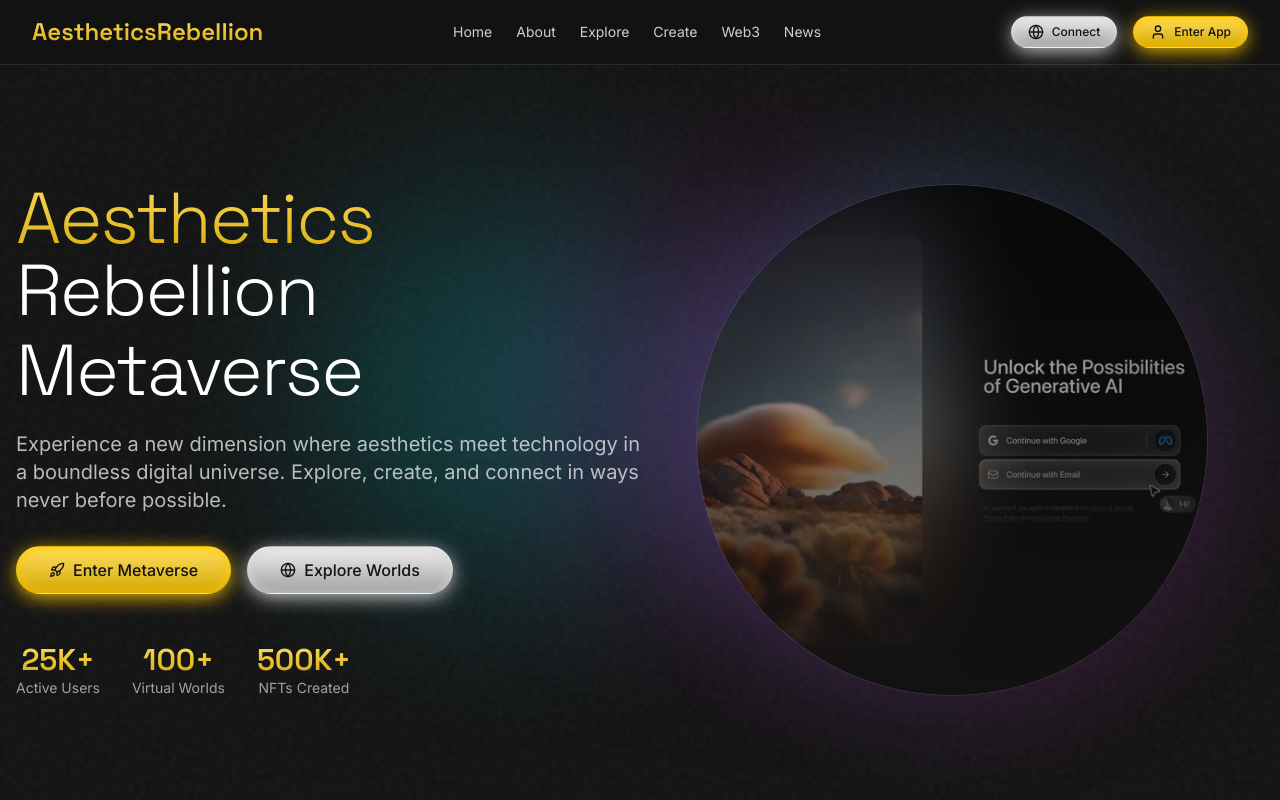
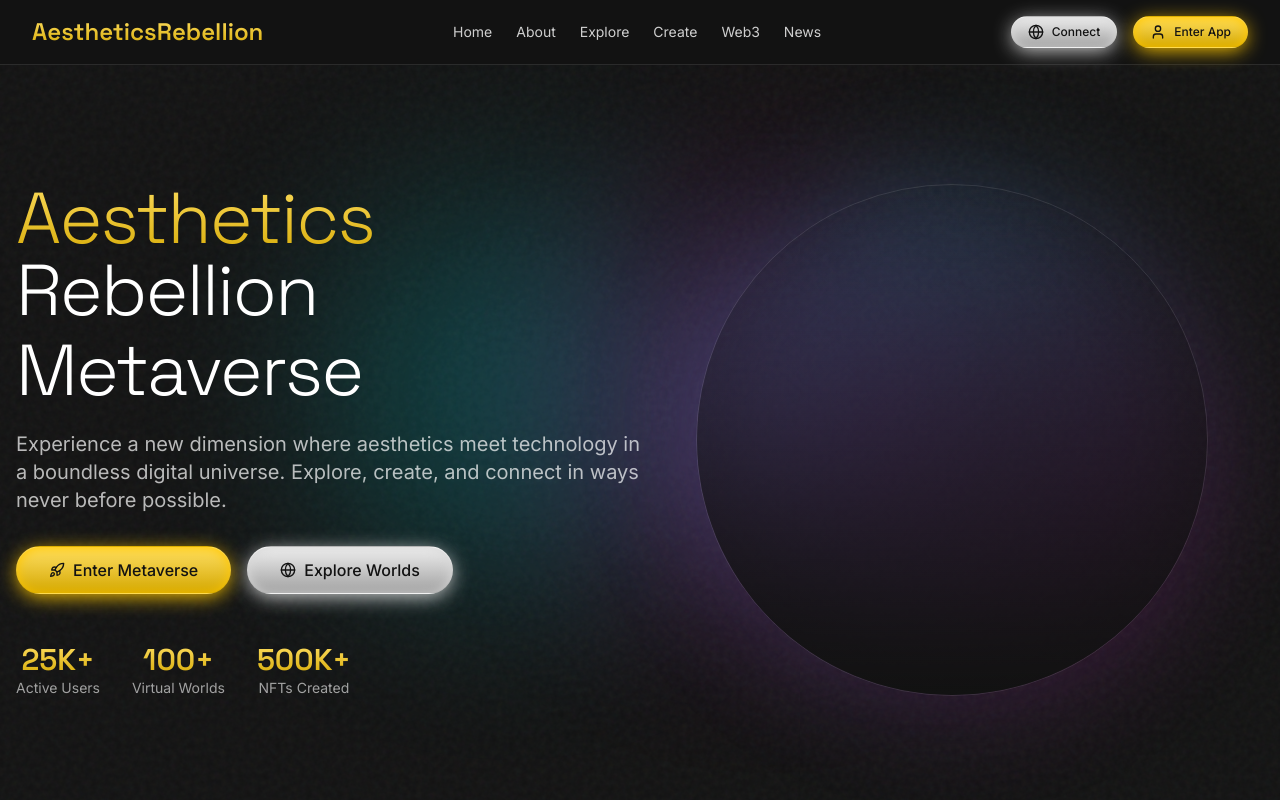
Before and after one commit to MarioSri/chrome-verse-rebellion-web, a React (Vite) app: page / in a window 1280 px wide. Shown: the top 800 px of the page. Built offline with nearby package versions, Linux system fonts and the light colour scheme.

Commit message:
Remove screenshot
Remove the uploaded screenshot from the website.

```diff
--- a/src/components/hero-section.tsx
+++ b/src/components/hero-section.tsx
@@ -51,12 +51,7 @@ const HeroSection = () => {
             <div className="relative w-full aspect-square max-w-lg mx-auto">
               <div className="absolute inset-0 bg-gradient-to-br from-neon-blue/30 to-neon-pink/30 rounded-full blur-3xl opacity-50 animate-glow-slow"></div>
               <div className="relative w-full h-full rounded-full border border-white/10 overflow-hidden">
-                <img
-                  src="/lovable-uploads/b8823017-2f0e-484f-bdfc-a40685596823.png"
-                  alt="Metaverse Planet"
-                  className="w-full h-full object-cover"
-                />
-                <div className="absolute inset-0 bg-gradient-to-t from-dark to-transparent"></div>
+                <div className="absolute inset-0 bg-gradient-to-t from-dark via-dark/50 to-transparent"></div>
               </div>
             </div>
           </div>
```
